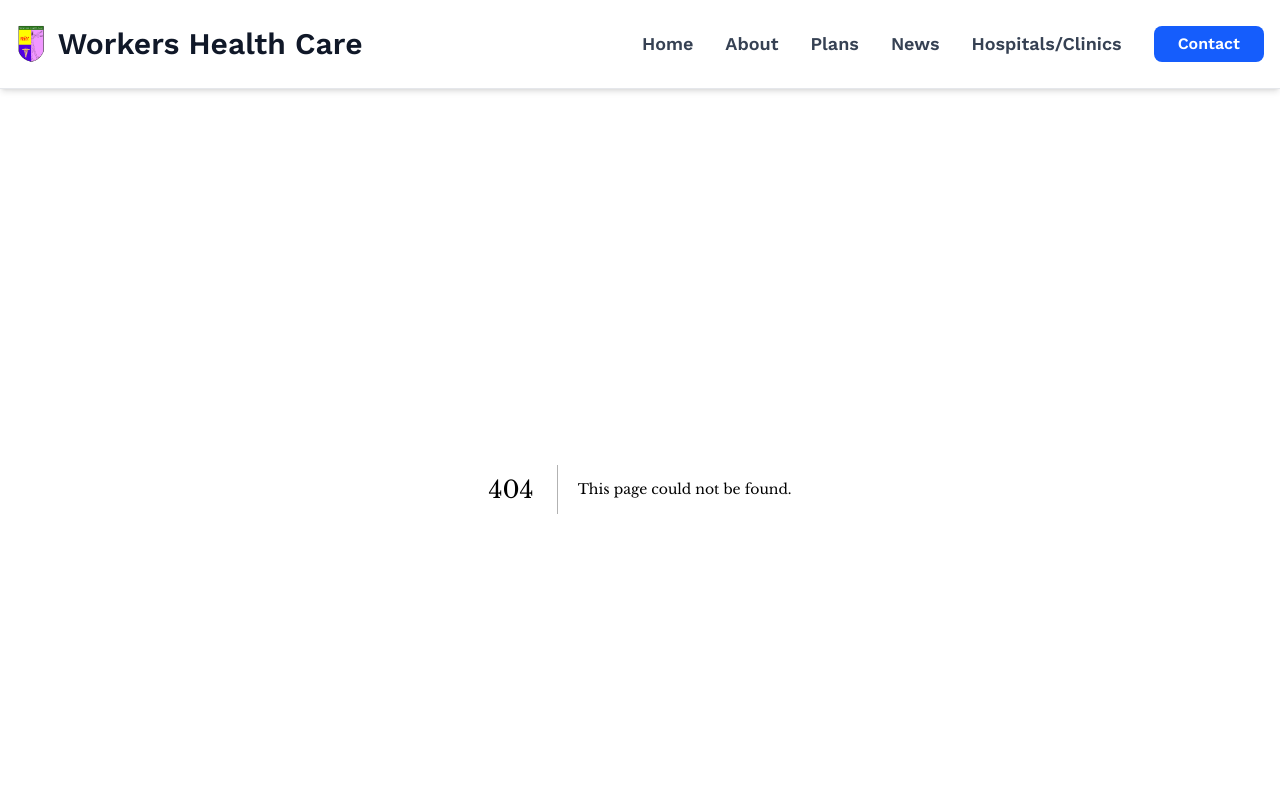
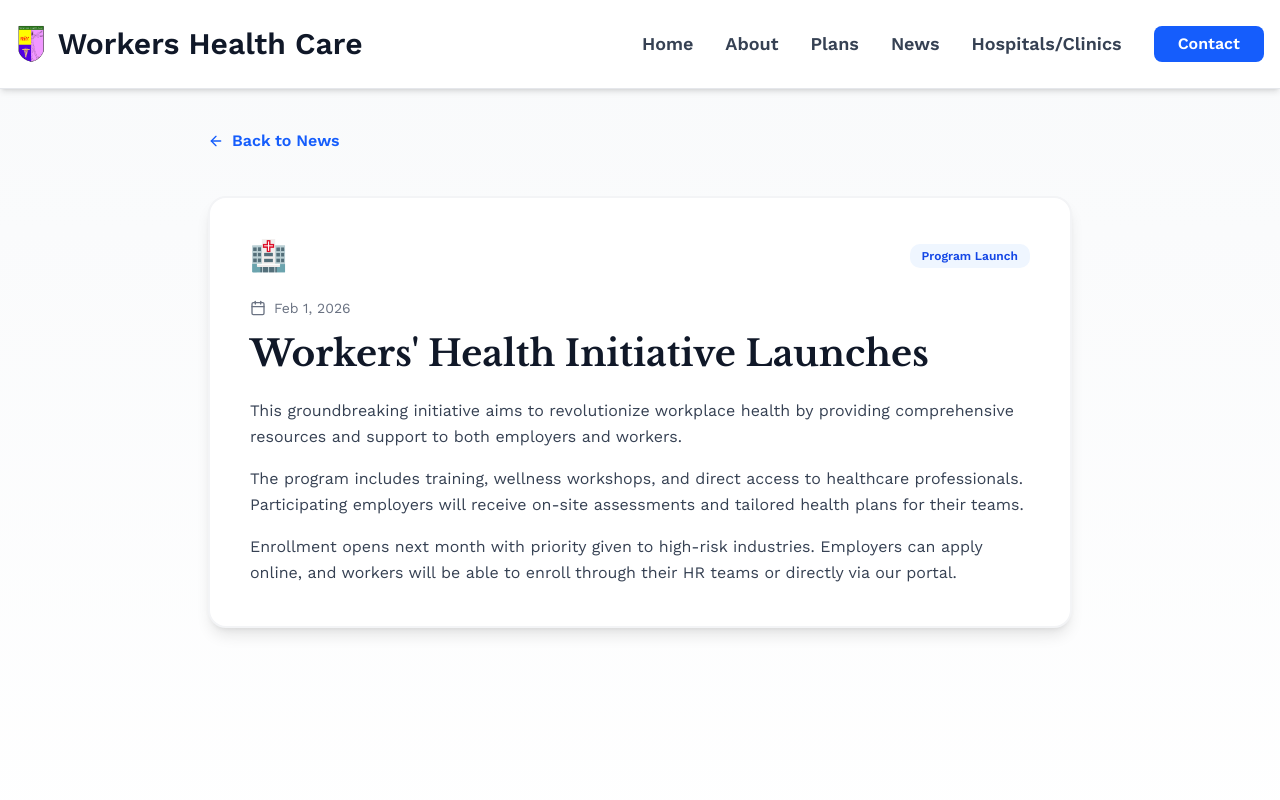
Before and after one commit to momoring0726/workers-health-care, a Next.js app: page /news/1 in a window 1280 px wide. Before the commit this address had no page. Shown: the top 800 px of the page. Built offline with nearby package versions, Linux system fonts and the light colour scheme.

Commit message:
feat: Update news links in NewsPage and NewsFeed components; add detailed news item page and Next.js documentation snapshot

```diff
--- /dev/null
+++ b/app/news/[id]/page.tsx
@@ -0,0 +1,165 @@
+"use client";
+
+import { Calendar, ArrowLeft } from "lucide-react";
+import Link from "next/link";
+import { useParams } from "next/navigation";
+
+const newsItems = [
+  {
+    id: 1,
+    title: "Workers' Health Initiative Launches",
+    date: "Feb 1, 2026",
+    category: "Program Launch",
+    image: "🏥",
+    content: [
+      "This groundbreaking initiative aims to revolutionize workplace health by providing comprehensive resources and support to both employers and workers.",
+      "The program includes training, wellness workshops, and direct access to healthcare professionals. Participating employers will receive on-site assessments and tailored health plans for their teams.",
+      "Enrollment opens next month with priority given to high‑risk industries. Employers can apply online, and workers will be able to enroll through their HR teams or directly via our portal.",
+    ],
+  },
+  {
+    id: 2,
+    title: "Free Screening Clinics Announced",
+    date: "Jan 20, 2026",
+    category: "Healthcare",
+    image: "🩺",
+    content: [
+      "Starting next month, our mobile health clinics will visit major workplaces and partner hospitals across the region.",
+      "These free clinics offer comprehensive health screenings including blood pressure checks, cholesterol testing, diabetes risk assessments, and general wellness consultations.",
+      "Employers can request a clinic visit by submitting a schedule request. Walk‑ins will be accepted at partner hospitals during designated community clinic days.",
+    ],
+  },
+  {
+    id: 3,
+    title: "New Telehealth Options Available",
+    date: "Dec 15, 2025",
+    category: "Technology",
+    image: "📱",
+    content: [
+      "Workers can now access telehealth services 24/7 through our expanded platform.",
+      "This includes virtual consultations with licensed physicians, mental health support, and prescription management services.",
+      "The new platform also supports multilingual care teams and improved appointment scheduling for shift workers.",
+    ],
+  },
+  {
+    id: 4,
+    title: "Mental Health Support Program Expansion",
+    date: "Dec 1, 2025",
+    category: "Mental Health",
+    image: "🧠",
+    content: [
+      "In response to growing demand, we've expanded our mental health support services to include 24/7 crisis support, peer support groups, and specialized counseling for workplace stress and burnout.",
+      "New partnerships with regional providers will increase appointment availability and shorten wait times.",
+      "Workers can enroll confidentially and choose between virtual or in‑person sessions.",
+    ],
+  },
+  {
+    id: 5,
+    title: "Partnership with Major Hospitals",
+    date: "Nov 10, 2025",
+    category: "Partnerships",
+    image: "🤝",
+    content: [
+      "This partnership strengthens our commitment to providing quality healthcare. Workers gain access to specialty care, emergency services, and coordinated treatment at partner facilities.",
+      "Hospitals will integrate with our care coordination system to streamline referrals and follow‑ups.",
+      "Employers will receive updated network lists and concierge support for scheduling complex care.",
+    ],
+  },
+  {
+    id: 6,
+    title: "Q1 2026 Health Goals and Updates",
+    date: "Oct 30, 2025",
+    category: "Updates",
+    image: "🎯",
+    content: [
+      "Our Q1 objectives focus on increasing participation rates, improving health outcomes, and expanding our geographic reach.",
+      "We're committed to reaching 50,000 new workers by the end of the quarter through targeted outreach and employer partnerships.",
+      "Progress will be published monthly with transparent metrics on enrollment, screenings, and care outcomes.",
+    ],
+  },
+];
+
+export default function NewsDetailPage() {
+  const params = useParams<{ id?: string | string[] }>();
+  const rawId = Array.isArray(params?.id) ? params?.id[0] : params?.id;
+  const normalizedId = rawId ? rawId.split("-")[0] : "";
+  const id = Number.parseInt(normalizedId, 10);
+  const news = newsItems.find((item) => item.id === id);
+
+  if (!news) {
+    return (
+      <main className="min-h-screen bg-gradient-to-b from-gray-50 to-white">
+        <section className="py-10">
+          <div className="container mx-auto px-4 max-w-4xl">
+            <Link
+              href="/news"
+              className="inline-flex items-center gap-2 text-blue-600 font-semibold hover:text-blue-700"
+            >
+              <ArrowLeft className="w-4 h-4" />
+              <span>Back to News</span>
+            </Link>
+          </div>
+        </section>
+
+        <section className="pb-16">
+          <div className="container mx-auto px-4 max-w-4xl">
+            <div className="bg-white border-2 border-gray-100 rounded-2xl shadow-lg p-10 text-center">
+              <h1 className="text-3xl font-bold text-gray-900 mb-3">
+                Article not found
+              </h1>
+              <p className="text-gray-600">
+                The news item you&apos;re looking for doesn&apos;t exist.
+              </p>
+            </div>
+          </div>
+        </section>
+      </main>
+    );
+  }
+
+  return (
+    <main className="min-h-screen bg-gradient-to-b from-gray-50 to-white">
+      <section className="py-10">
+        <div className="container mx-auto px-4 max-w-4xl">
+          <Link
+            href="/news"
+            className="inline-flex items-center gap-2 text-blue-600 font-semibold hover:text-blue-700"
+          >
+            <ArrowLeft className="w-4 h-4" />
+            <span>Back to News</span>
+          </Link>
+        </div>
+      </section>
+
+      <section className="pb-16">
+        <div className="container mx-auto px-4 max-w-4xl">
+          <div className="bg-white border-2 border-gray-100 rounded-2xl shadow-lg overflow-hidden">
+            <div className="p-8 md:p-10">
+              <div className="flex items-center justify-between mb-6">
+                <span className="text-3xl">{news.image}</span>
+                <span className="inline-block px-3 py-1 bg-blue-50 text-blue-700 text-xs font-semibold rounded-lg">
+                  {news.category}
+                </span>
+              </div>
+
+              <div className="flex items-center gap-2 text-gray-500 text-sm mb-4">
+                <Calendar className="w-4 h-4" />
+                <time dateTime={news.date}>{news.date}</time>
+              </div>
+
+              <h1 className="text-3xl md:text-4xl font-bold text-gray-900 mb-6">
+                {news.title}
+              </h1>
+
+              <div className="space-y-4 text-gray-700 leading-relaxed">
+                {news.content.map((paragraph, index) => (
+                  <p key={index}>{paragraph}</p>
+                ))}
+              </div>
+            </div>
+          </div>
+        </div>
+      </section>
+    </main>
+  );
+}
--- a/app/news/page.tsx
+++ b/app/news/page.tsx
@@ -16,7 +16,7 @@ export default function NewsPage() {
         "A new program to improve workplace health awareness launches this spring. Learn how employers can enroll.",
       content:
         "This groundbreaking initiative aims to revolutionize workplace health by providing comprehensive resources and support to both employers and workers. The program includes training, wellness workshops, and direct access to healthcare professionals.",
-      href: "/programs/1",
+      href: "/news/1",
       category: "Program Launch",
       featured: true,
       image: "🏥",
@@ -29,7 +29,7 @@ export default function NewsPage() {
         "Mobile clinics will visit partnering hospitals to offer free screenings to eligible workers.",
       content:
         "Starting next month, our mobile health clinics will visit major workplaces and partner hospitals across the region. These free clinics offer comprehensive health screenings including blood pressure checks, cholesterol testing, and general wellness assessments.",
-      href: "/hospitals",
+      href: "/news/2",
       category: "Healthcare",
       featured: false,
       image: "🩺",
@@ -42,7 +42,7 @@ export default function NewsPage() {
         "We're expanding telehealth coverage so workers can access care from home or on-site.",
       content:
         "Workers can now access telehealth services 24/7 through our expanded platform. This includes virtual consultations with licensed physicians, mental health support, and prescription management services.",
-      href: "/programs/2",
+      href: "/news/3",
       category: "Technology",
       featured: false,
       image: "📱",
@@ -55,7 +55,7 @@ export default function NewsPage() {
         "Additional mental health resources and counseling services now available to all participants.",
       content:
         "In response to growing demand, we've expanded our mental health support services to include 24/7 crisis support, peer support groups, and specialized counseling for workplace stress and burnout.",
-      href: "/programs/1",
+      href: "/news/4",
       category: "Mental Health",
       featured: true,
       image: "🧠",
@@ -68,7 +68,7 @@ export default function NewsPage() {
         "We're partnering with leading hospitals to provide comprehensive care networks for workers.",
       content:
         "This partnership strengthens our commitment to providing quality healthcare. Workers gain access to specialty care, emergency services, and coordinated treatment at partner facilities.",
-      href: "/hospitals",
+      href: "/news/5",
       category: "Partnerships",
       featured: false,
       image: "🤝",
@@ -81,7 +81,7 @@ export default function NewsPage() {
         "Learn about our ambitious goals for the first quarter and how we plan to achieve them.",
       content:
         "Our Q1 objectives focus on increasing participation rates, improving health outcomes, and expanding our geographic reach. We're committed to reaching 50,000 new workers by the end of the quarter.",
-      href: "/programs",
+      href: "/news/6",
       category: "Updates",
       featured: false,
       image: "🎯",
--- a/components/news-feed.tsx
+++ b/components/news-feed.tsx
@@ -10,7 +10,7 @@ export function NewsFeed() {
       date: "Feb 1, 2026",
       excerpt:
         "A new program to improve workplace health awareness launches this spring. Learn how employers can enroll.",
-      href: "/programs/1",
+      href: "/news/1",
       category: "Program Launch",
       featured: true,
     },
@@ -20,7 +20,7 @@ export function NewsFeed() {
       date: "Jan 20, 2026",
       excerpt:
         "Mobile clinics will visit partnering hospitals to offer free screenings to eligible workers.",
-      href: "/hospitals",
+      href: "/news/2",
       category: "Healthcare",
       featured: false,
     },
@@ -30,7 +30,7 @@ export function NewsFeed() {
       date: "Dec 15, 2025",
       excerpt:
         "We're expanding telehealth coverage so workers can access care from home or on-site.",
-      href: "/programs/2",
+      href: "/news/3",
       category: "Technology",
       featured: false,
     },
```
Also changed, not shown: 1 other file (tests, documents, lock files or other folders).
